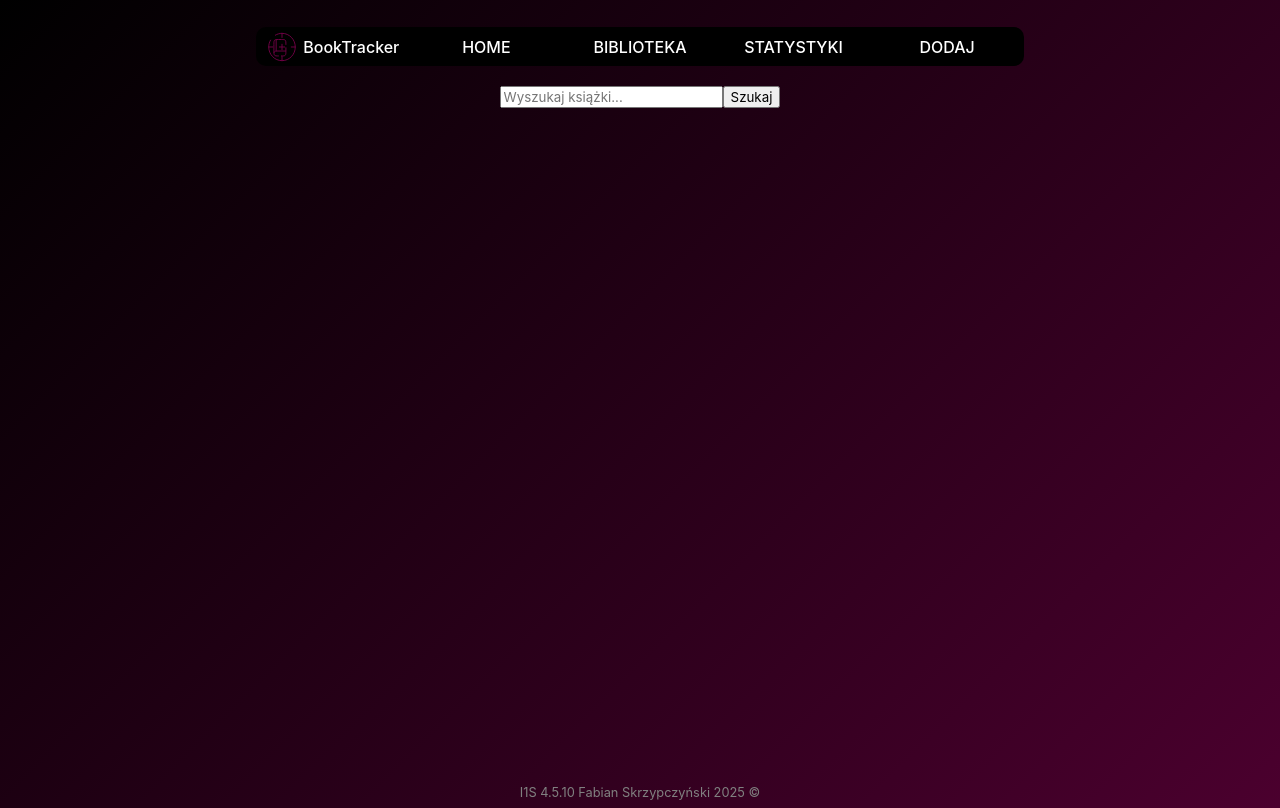
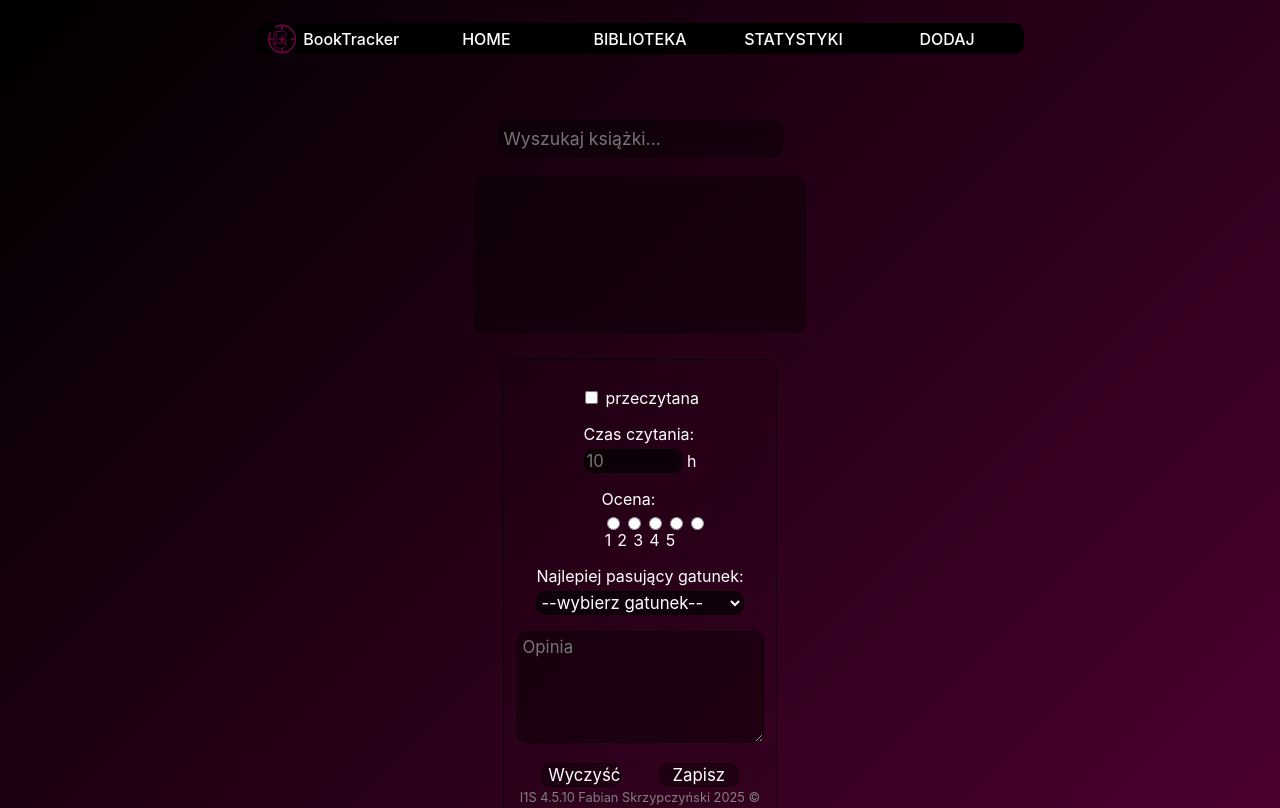
Before and after one commit to Fabiano1010/BookTracker, a Vue app: page / in a window 1280 px wide. Both pictures are taken after a click on the element "DODAJ". Built offline with nearby package versions, Linux system fonts and the light colour scheme.

Commit message:
Add page in progress

```diff
--- a/src/App.vue
+++ b/src/App.vue
@@ -22,7 +22,7 @@ import { ref } from 'vue'
 
 
         <!-- <transition mode="out-in"> -->
-         <component :is="activeComponent" class="animated-component"/>
+         <component :is="activeComponent"/>
         <!-- </transition> -->
 
 
@@ -130,10 +130,7 @@ export default {
   font-weight: bold;
   color: #42b983;
 }
-.icon{
-  height: 2rem;
-  margin-right: 5px;
-}
+
 
 .v-enter-active,
 .v-leave-active {
--- a/src/assets/main.css
+++ b/src/assets/main.css
@@ -39,3 +39,7 @@ body {
 @media (min-width: 1024px) {
 
 }
+.icon{
+  height: 2rem;
+  margin-right: 5px;
+}
--- a/src/components/Add.vue
+++ b/src/components/Add.vue
@@ -1,26 +1,75 @@
+<script setup>
+
+</script>
 <template>
-    <div>
-      <form action="post" class="bookForm">
-      <input v-model="searchQuery" @input="searchBooks" placeholder="Wyszukaj książki...">
-      <button @click="searchBooks">Szukaj</button>
+    <div class="bookFormDiv">
+      <div  class="booksQuery">
+        <input v-model="searchQuery" @input="searchBooks" placeholder="Wyszukaj książki..." class="searchInput" >
 
         <div v-if="loading">Ładowanie...</div>
+
         <div v-else class="books">
-        <ul>
-          <li v-for="book in books" :key="book.id">
+
+              <div class="book" v-for="book in books" :key="book.id">
                 <h3>{{ book.volumeInfo.title }}</h3>
                 <p v-if="book.volumeInfo.authors">Autor: {{ book.volumeInfo.authors.join(', ') }}</p>
-            <button >Dodaj</button>
-          </li>
-        </ul>
+
+                <button class="btn" @click="addBook(book.volumeInfo.title)">Wybierz</button>
+              </div>
+
+
+        </div>
+      </div>
+        <form action=""class="bookForm">
+          <div class="choosenBookDisplay" id="choosenBookDisplay"></div>
+          <input type="text" value="" id="choosenBook" name="choosenBookDisplay" hidden>
+          <div><input type="checkbox" name="isRead" id="isRead"> przeczytana</div>
+          <div><label for="readingTime">Czas czytania:</label><br><input type="number" name="readingTime" id="readingTime" placeholder="10" class="timeInput" min="1" max="500" step="1"> h</div>
+          <div>
+            <label for="rating">Ocena:</label>
+                <span class="ratingRadio">
+                  <input type="radio" name="rating" id="rating" class="rating" required>
+                  <input type="radio" name="rating" id="rating" class="rating" required>
+                  <input type="radio" name="rating" id="rating" class="rating"required>
+                  <input type="radio" name="rating" id="rating" class="rating"required>
+                  <input type="radio" name="rating" id="rating" class="rating"required>
+                </span>
+                <span class="ratingText"><span>1</span> <span>2</span><span>3</span><span>4</span><span>5</span></span>
+
+          </div>
+          <div class="selectDiv">
+            <label for="genry">Najlepiej pasujący gatunek: </label>
+            <select name="genry" id="genry" required>
+              <option value="none">--wybierz gatunek--</option>
+              <option value="crime">Kryminał</option>
+              <option value="fantasy">Fantasy</option>
+              <option value="scify">Scify</option>
+              <option value="romance">Romans</option>
+              <option value="thriller">Thriller</option>
+              <option value="horror">Horror</option>
+              <option value="fiction">Literatura obyczajowa</option>
+              <option value="biography">Biografia</option>
+              <option value="adventure">Przygodowe</option>
+              <option value="travel">Podróżnicze</option>
+              <option value="nonfiction">Lieratura faktu</option>
+
+            </select>
+          </div>
+          <div>
+            <textarea name="opinion" id="opinion" class="txtArea" rows="5" cols="20" placeholder="Opinia"></textarea>
+          </div>
+        <div class="formBtns">
+          <button class="btn btnClear" type="reset">Wyczyść</button>
+          <button class="btn btnSave">Zapisz</button>
         </div>
         </form>
+
     </div>
 
   </template>
 
   <script>
-  // import booksApi from '../services/booksApi';
+  import booksApi from '../services/booksApi';
 
   export default {
     name: 'Add',
@@ -37,24 +86,159 @@
 
         this.loading = true;
         try {
+
           const response = await booksApi.searchBooks(this.searchQuery);
           this.books = response.data.items || [];
         } catch (error) {
-          console.error('Błąd podczas wyszukiwania książek:', error);
+          console.error('Błąd podczas wyszukiwania:', error);
         } finally {
           this.loading = false;
         }
       },
-      async addBook(){
-
+      async addBook(book){
+          console.log(book);
+          let div = document.querySelector("#choosenBookDisplay")
+          div.INNER
       }
     }
   };
+
   </script>
   <style>
-    .bookFrom{
-      width: 50vw;
-      text-wrap: wrap;
-      color: black;
+  .bookFormDiv{
+    width: 30vw;
+    display: flex;
+    flex-direction: column;
+    justify-content: center;
+    align-items: center;
+
   }
+  .booksQuery{
+    margin-top: 5vh;
+    display: flex;
+    flex-direction: column;
+    justify-content: center;
+    align-items: center;
+  }
+  .searchInput{
+    height: 25px;
+    padding: 5px;
+    outline: none;
+    color: white;
+    border-radius: 10px;
+    border: solid rgba(0, 0, 0, 0.534) 1px;
+    background-color: rgba(0, 0, 0, 0.363);
+    font-size: 1.1rem;
+    margin: 10px;
+  }
+  .books{
+    overflow-y: auto;
+    height: 18vh;
+    width: 25vw;
+    padding: 5px;
+    margin: 10px;
+    border-radius: 10px;
+    border: solid rgba(0, 0, 0, 0.534) 1px;
+    background-color: rgba(0, 0, 0, 0.363);
+
+
+  }
+  .bookForm{
+    margin-top: 2vh;
+    display: flex;
+    flex-direction: column;
+    justify-content: space-around;
+    align-items: center;
+    border: solid rgba(0, 0, 0, 0.534) 1px;
+    border-radius: 10px;
+    padding: 1vw;
+    background-color: rgba(0, 0, 0, 0.048);
+  }
+  .bookForm div{
+    margin-bottom: 2vh;
+  }
+  .ratingRadio{
+    display: flex;
+    flex-direction: row;
+    justify-content: space-around;
+    width: 6vw;
+    margin-top: 5px;
+    transition: all 0.3s ease;
+  }
+  .ratingText{
+    display: flex;
+    flex-direction: row;
+    justify-content: space-around;
+    width: 6vw;
+
+  }
+  .book{
+    border-bottom: 1px solid white;
+    padding: 10px;
+  }
+  .btn{
+    border-radius: 10px;
+    border: solid rgba(0, 0, 0, 0.534) 1px;
+    background-color: rgba(0, 0, 0, 0.363);
+    color: white;
+    font-size: 1.05rem;
+    outline: none;
+    transition: 0.2s;
+    width: 80px;
+  }
+  .btn:hover{
+    background-color: rgba(0, 0, 0, 0.692);
+    color: rgb(168, 0, 81)
+  }
+  .btnClear:hover{
+    background-color: rgba(139, 1, 1, 0.692);
+    color: white;
+  }
+  .btnSave:hover{
+    background-color: rgba(1, 139, 31, 0.692);
+    color: white;
+  }
+  .formBtns{
+    display: flex;
+    flex-direction: row;
+    justify-content: space-between;
+    width:80%;
+
+  }
+  .txtArea{
+    border-radius: 10px;
+    border: solid rgba(0, 0, 0, 0.534) 1px;
+    background-color: rgba(0, 0, 0, 0.363);
+    color: white;
+    font-size: 1.05rem;
+    padding: 5px;
+  }
+  .selectDiv{
+    display: flex;
+    flex-direction: column;
+  }
+  .selectDiv select{
+    border-radius: 10px;
+    border: solid rgba(0, 0, 0, 0.63) 1px;
+    background-color: rgba(0, 0, 0, 0.63);
+    color: white;
+    font-size: 1.05rem;
+    outline: none;
+    margin-top: 5px;
+  }
+  .selectDiv select:hover{
+    background-color: rgba(0, 0, 0, 0.842);
+  }
+  .timeInput{
+    border-radius: 10px;
+    border: solid rgba(0, 0, 0, 0.63) 1px;
+    background-color: rgba(0, 0, 0, 0.63);
+    color: white;
+    font-size: 1.05rem;
+    outline: none;
+    margin-top: 5px;
+
+  }
+
+
   </style>
--- a/src/components/Home.vue
+++ b/src/components/Home.vue
@@ -1,5 +1,11 @@
 <template>
-    HOME
+    <div class="home">
+        <h1>
+            Welcom to BookTracker
+        </h1>
+        <img src="../assets/icon.svg" alt="" width="60">
+    </div>
+
 </template>
 
 <script>
@@ -9,5 +15,10 @@ export default {
 </script>
 
 <style>
-
+    .home{
+        display: flex;
+        flex-direction: row;
+        justify-content: center;
+        align-items: center;
+    }
 </style>
--- a/src/services/booksAPI.js
+++ b/src/services/booksAPI.js
@@ -1,5 +1,5 @@
 import axios from 'axios';
-import { BASE_URL, API_KEY } from '../config';
+import {BASE_URL, API_KEY} from '../config';
 
 export default {
   searchBooks(query, startIndex = 0, maxResults = 10) {
```
Also changed, not shown: src/assets/icon.svg. Lines whose indentation alone changed are shown as unchanged.
